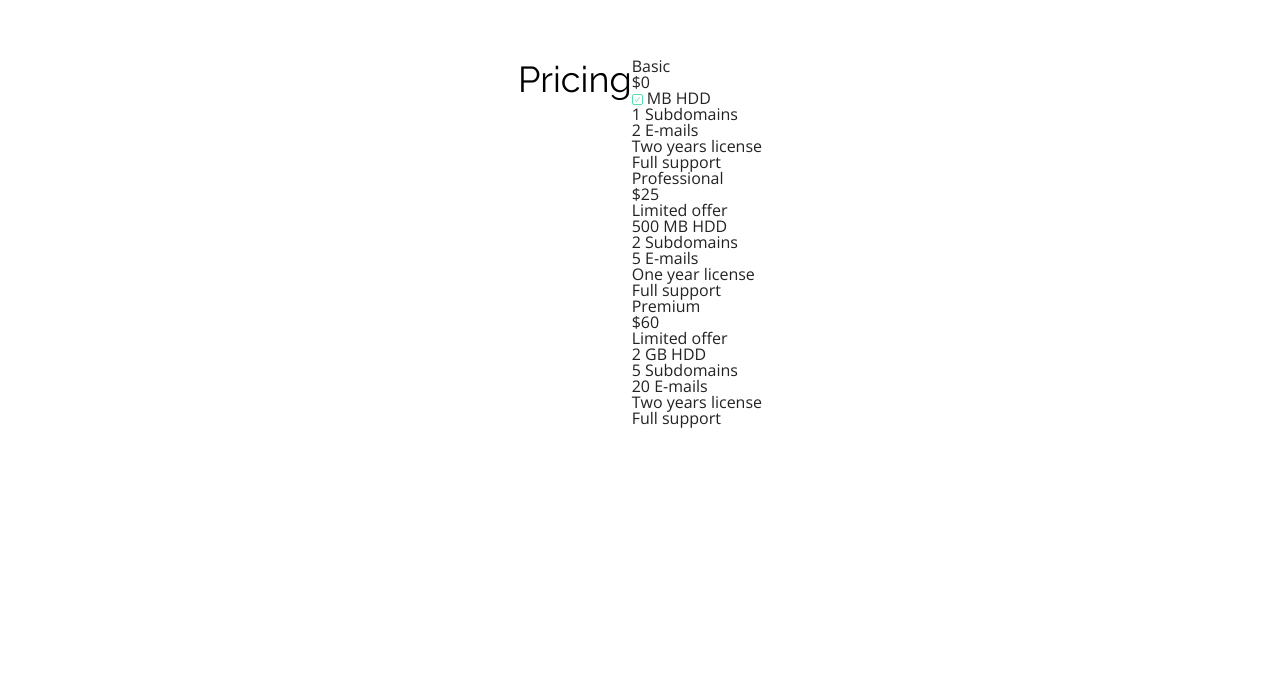
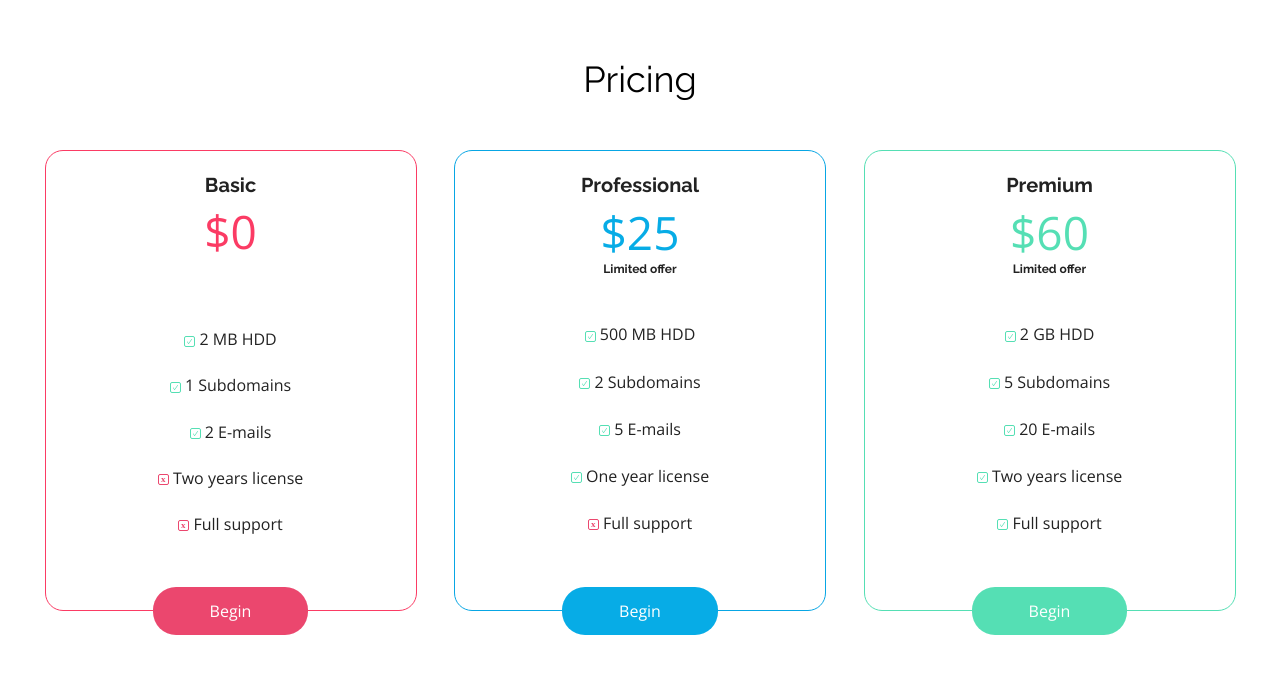
Before and after one commit to LukasDudek/BestShop, a plain HTML site: page index.html in a window 1280 px wide. Shown: the part 2910-3584 px from the top of the page. Drawn offline with nearby package versions, Linux system fonts and the light colour scheme.

Commit message:
dokonczenie sekcji pricing

```diff
--- a/css/style.css
+++ b/css/style.css
@@ -402,13 +402,128 @@ border-bottom: 4px solid transparent;
     height: 616px;
     margin-top: 100px;
     display: flex;
-    justify-content: center;
+    justify-content: space-between;
+    flex-direction: column;
 }
 
-.Pricing-main-tittle {
+.pricing-main-tittle {
     font-size: 2.25rem;
     font-family: var(--font-raleway);
     color: var(--color-black);
     line-height: 42px;
     text-align: center;
+    margin-bottom: 50px;
 }
+
+.price-blocks {
+    display: flex;
+    justify-content: space-evenly;
+    margin-bottom: 150px;
+}
+
+.basic, .profesional, .premium {
+    width: 372px;
+    height: 461px;
+    border: #FB3B64 1px solid;
+    border-radius: 18px;
+    display: flex;
+    justify-content: space-between;
+    flex-direction: column;
+    align-items: center;
+}
+.basic:hover {
+    box-shadow: #eb4a0a79 5px 10px 27px;
+    transform: scale(1.1);
+}
+.profesional {
+    border: var(--color-primary) 1px solid;
+}
+.profesional:hover {
+    box-shadow: #07ACE629 5px 10px 27px;
+    transform: scale(1.1);
+}
+
+.premium {
+    border: var(--color-green) 1px solid;
+}
+.premium:hover {
+    box-shadow: #1cb63d29 5px 10px 27px;
+    transform: scale(1.1);
+}
+
+.tittle-block {
+    margin-top: 34px;
+    font-size: 1.25rem;
+    line-height: 1px;
+    font-family: var(--font-raleway);
+    font-weight: bold;
+}
+
+.price {
+    margin-top: 14px;
+    color: #FB3B64;
+    font-size: 2.875rem;
+    line-height: 2px;
+}
+.price2 {
+    color: #07ACE6;
+}
+.price3 {
+    color: #55DFB4;
+}
+.limited-offer {
+    font-family: var(--font-raleway);
+    font-size: 0.75rem;
+    line-height: 1px;
+    font-weight: bold;
+    margin-top: 5px;
+}
+.HDD {
+    margin-top: 69px;
+}
+.HDD2 {
+    margin-top: 25px;
+}
+
+.begin-btn {
+    border-radius: 23px;
+    padding: 16px 57px;
+    color: var(--color-white);
+    background-color: #EB476E;
+    position: relative;
+    bottom: -25px;
+    text-decoration: none;
+}
+.begin-btn:hover {
+    transform: scale(1.5);
+    box-shadow: #b8b9b5f1 0px 0px 12px;
+}
+.begin-btn2 {
+    background-color: #07ACE6;
+}
+.begin-btn3 {
+    background-color: #55DFB4;
+}
+
+
+
+
+
+
+/* .h-basic {
+
+}
+
+.p-0 {
+
+}
+
+.mb100 {
+
+}
+.sub1 {
+
+}
+.mails2 {
+
+} */
--- a/index.html
+++ b/index.html
@@ -120,36 +120,39 @@
     </section>
     <section class="pricing">
        <div class="container-price">
-             <h2 class="Pricing-main-tittle">Pricing</h2>
-             <div class="price-bloks">
+             <h2 class="pricing-main-tittle">Pricing</h2>
+             <div class="price-blocks">
                 <div class="basic">
-                    <h3>Basic</h3>
-                    <p>$0</p>
-                    <p><img src="./assets/Ckechmark-1.svg" alt="green checkmark"> MB HDD</p>
-                    <p>1 Subdomains</p>
-                    <p>2 E-mails</p>
-                    <p>Two years license </p>
-                    <p>Full support</p>
+                    <h3 class="tittle-block">Basic</h3>
+                    <p class="price">$0</p>
+                    <p class="HDD"><img src="./assets/Ckechmark-1.svg" alt="green checkmark"> 2 MB HDD</p>
+                    <p class="sub1"><img src="./assets/Ckechmark-1.svg" alt="green checkmark"> 1 Subdomains</p>
+                    <p class="mails2"><img src="./assets/Ckechmark-1.svg" alt="green checkmark"> 2 E-mails</p>
+                    <p><img src="./assets/Close.svg" alt="red checkmark"> Two years license </p>
+                    <p><img src="./assets/Close.svg" alt="red checkmark"> Full support</p>
+                    <a href="#" class="begin-btn">Begin</a>
                 </div>
                 <div class="profesional">
-                    <h3>Professional</h3>
-                    <p>$25</p>
-                    <p>Limited offer</p>
-                    <p>500 MB HDD</p>
-                    <p>2 Subdomains</p>
-                    <p>5 E-mails</p>
-                    <p>One year license </p>
-                    <p>Full support</p>
+                    <h3 class="tittle-block">Professional</h3>
+                    <p class="price price2">$25</p>
+                    <p class="limited-offer">Limited offer</p>
+                    <p class="HDD2"><img src="./assets/Ckechmark-1.svg" alt="green checkmark"> 500 MB HDD</p>
+                    <p><img src="./assets/Ckechmark-1.svg" alt="green checkmark"> 2 Subdomains</p>
+                    <p><img src="./assets/Ckechmark-1.svg" alt="green checkmark"> 5 E-mails</p>
+                    <p><img src="./assets/Ckechmark-1.svg" alt="green checkmark">  One year license </p>
+                    <p><img src="./assets/Close.svg" alt="red checkmark"> Full support</p>
+                    <a href="#" class="begin-btn begin-btn2">Begin</a>
                 </div>
                 <div class="premium">
-                    <h3>Premium</h3>
-                    <p>$60</p>
-                    <p>Limited offer</p>
-                    <p>2 GB HDD</p>
-                    <p>5 Subdomains</p>
-                    <p>20 E-mails</p>
-                    <p>Two years license </p>
-                    <p>Full support</p>
+                    <h3 class="tittle-block">Premium</h3>
+                    <p class="price price3">$60</p>
+                    <p class="limited-offer">Limited offer</p>
+                    <p class="HDD2"><img src="./assets/Ckechmark-1.svg" alt="green checkmark"> 2 GB HDD</p>
+                    <p><img src="./assets/Ckechmark-1.svg" alt="green checkmark"> 5 Subdomains</p>
+                    <p><img src="./assets/Ckechmark-1.svg" alt="green checkmark"> 20 E-mails</p>
+                    <p><img src="./assets/Ckechmark-1.svg" alt="green checkmark"> Two years license </p>
+                    <p><img src="./assets/Ckechmark-1.svg" alt="green checkmark"> Full support</p>
+                    <a href="#" class="begin-btn begin-btn3">Begin</a>
                 </div>
 
 
```
